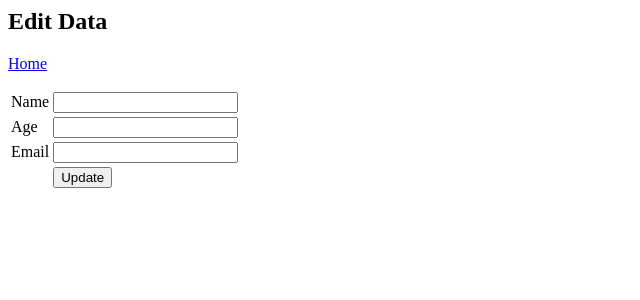
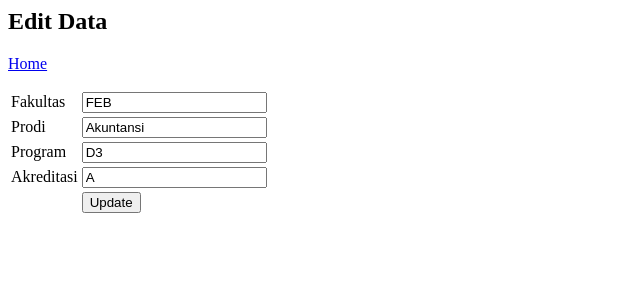
Before and after one commit to adislksn/simple-crud-php, a PHP site: page /edit.php?id=1 in a window 1280 px wide. Shown: the top 300 px of the page, without its empty margins (0-640 px from the left). Run offline with PHP 8.4, Linux system fonts and the light colour scheme; data comes from the database, SQL or seed files in the repository; data that the repository does not hold is empty.

Commit message:
Update edit + connection

```diff
--- a/dbConnection.php
+++ b/dbConnection.php
@@ -6,3 +6,4 @@ $databasePassword = '';
 
 // Open a new connection to the MySQL server
 $mysqli = mysqli_connect($databaseHost, $databaseUsername, $databasePassword, $databaseName);
+?>
--- a/edit.php
+++ b/edit.php
@@ -6,14 +6,16 @@ require_once("dbConnection.php");
 $id = $_GET['id'];
 
 // Select data associated with this particular id
-$result = mysqli_query($mysqli, "SELECT * FROM users WHERE id = $id");
+$result = mysqli_query($mysqli, "SELECT * FROM prodi WHERE id = $id");
 
 // Fetch the next row of a result set as an associative array
 $resultData = mysqli_fetch_assoc($result);
 
-$name = $resultData['name'];
-$age = $resultData['age'];
-$email = $resultData['email'];
+$fakultas = $resultData['fakultas'];
+$prodi = $resultData['prodi'];
+$program = $resultData['program'];
+$akreditasi = $resultData['akreditasi'];
+
 ?>
 <html>
 <head>
@@ -29,16 +31,20 @@ $email = $resultData['email'];
 	<form name="edit" method="post" action="editAction.php">
 		<table border="0">
 			<tr>
-				<td>Name</td>
-				<td><input type="text" name="name" value="<?php echo $name; ?>"></td>
+				<td>Fakultas</td>
+				<td><input type="text" name="fakultas" value="<?php echo $fakultas; ?>"></td>
 			</tr>
 			<tr>
-				<td>Age</td>
-				<td><input type="text" name="age" value="<?php echo $age; ?>"></td>
+				<td>Prodi</td>
+				<td><input type="text" name="prodi" value="<?php echo $prodi; ?>"></td>
 			</tr>
 			<tr>
-				<td>Email</td>
-				<td><input type="text" name="email" value="<?php echo $email; ?>"></td>
+				<td>Program</td>
+				<td><input type="text" name="program" value="<?php echo $program; ?>"></td>
+			</tr>
+			<tr>
+				<td>Akreditasi</td>
+				<td><input type="text" name="akreditasi" value="<?php echo $akreditasi; ?>"></td>
 			</tr>
 			<tr>
 				<td><input type="hidden" name="id" value=<?php echo $id; ?>></td>
--- a/index.php
+++ b/index.php
@@ -23,6 +23,7 @@ $result = mysqli_query($mysqli, "SELECT * FROM prodi ORDER BY id ASC");
 			<td><strong>Prodi</strong></td>
 			<td><strong>Program</strong></td>
 			<td><strong>Akreditasi</strong></td>
+			<td><strong>Aksi</strong></td>
 		</tr>
 		<?php
 		// Fetch the next row of a result set as an associative array
@@ -37,6 +38,7 @@ $result = mysqli_query($mysqli, "SELECT * FROM prodi ORDER BY id ASC");
 			<a href=\"delete.php?id=$res[id]\" onClick=\"return confirm('Are you sure you want to delete?')\">Delete</a></td>";
 		}
 		?>
+		</tr>
 	</table>
 </body>
 </html>
```
Also changed, not shown: editAction.php (+13 -9 lines).
